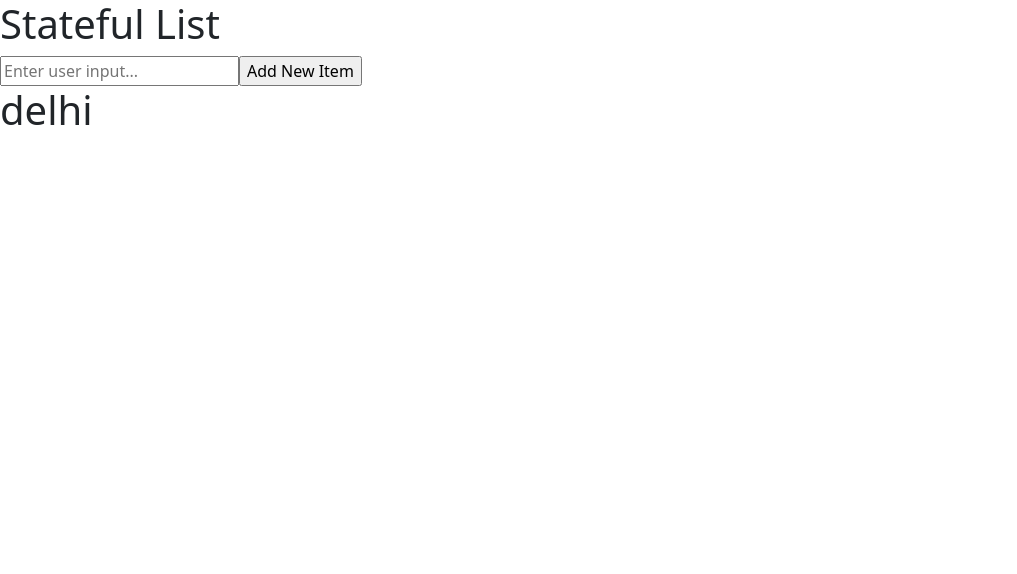
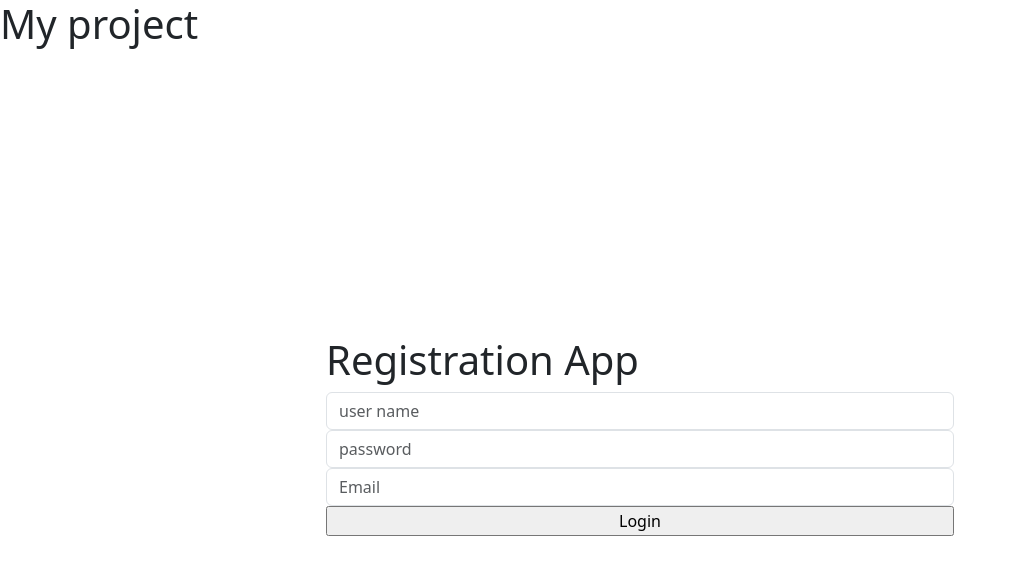
Before and after one commit to Omkarsutar9003/Fourth-react-app, a React (Create React App) app: page / in a window 1280 px wide. Shown: the top 574 px of the page, without its empty margins (0-1017 px from the left). Built offline with nearby package versions, Linux system fonts and the light colour scheme.

Commit message:
regi from

```diff
--- a/src/App.js
+++ b/src/App.js
@@ -3,41 +3,63 @@ import { useRef, useState } from "react";
 function App() {
   return (
     <>
-      <h1>Stateful List</h1>
+      <h1>My project</h1>
       <ListDemo />
     </>
   );
 }
 
 function ListDemo() {
+
   let inputref = useRef();
-
   let [list, setList] = useState(["delhi"]);
 
-  let addItemAction = () => {
-    // let inputRef = document.querySelector("#id1");
-    // let inputValue = inputRef.value;
+  let additem=() => {
 
-    // let newList = [...list, inputValue];
-    // setList(newList);
-
-    // inputRef.value = "";
-
-   let inputvalue = inputref.current.value;
-    let newList = [...list,
-      inputvalue];
-    setList(newList);
+    let inputvalue = inputref.current.value;
+    let newlist = [inputvalue, ...list];
+    setList(newlist);
     inputref.current.value = "";
-
 
   };
 
   return (
     <>
-      <input type="text" ref={inputref} placeholder="Enter user input..." />
-      <input type="button" value="Add New Item" onClick={addItemAction} />
+      <div
+        className="row justify-content-center align-items-center"
+        style={{ height: "95vh" }}
+      >
+        <div className="col-sm-12 col-md-6">
+          <h1>Registration App</h1>
+          <input
+            className="form-control"
+            type="text"
+            placeholder="user name"
+            ref={inputref}
+          />
 
-      {list.map((item) => (<h1>{item}</h1>))}
+          <input
+            className="form-control"
+            type="text"
+            placeholder="password"
+            ref={inputref}
+          />
+
+          <input
+            className="form-control"
+            type="text"
+            placeholder="Email"
+            ref={inputref}
+          />
+
+          <input
+            type="button"
+            value="Login"
+            className="w-100"
+            onClick={additem}
+          />
+        </div>
+      </div>
     </>
   );
 }
```
